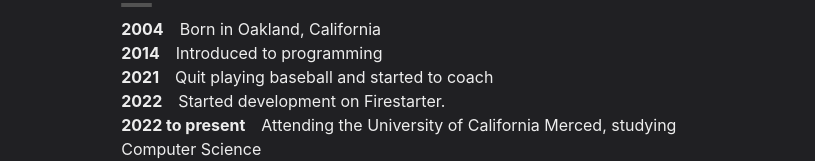
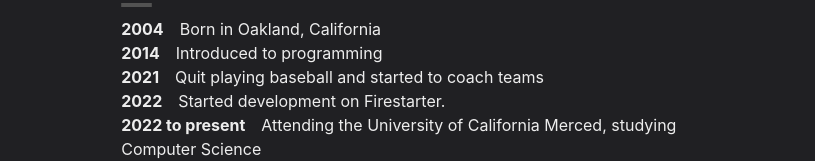
Before and after one commit to CherryYeti/Portfolio, a Next.js app: page / in a window 1280 px wide. Shown: the part 422-583 px from the top of the page, without its empty margins (232-1047 px from the left). Built offline with nearby package versions, Linux system fonts and the light colour scheme.

Commit message:
Edit text

```diff
--- a/pages/index.js
+++ b/pages/index.js
@@ -56,7 +56,7 @@ const Page = () => {
                     </BioSection>
                     <BioSection>
                         <BioYear>2021</BioYear>
-                        Quit playing baseball and started to coach
+                        Quit playing baseball and started to coach teams
                     </BioSection>
                     <BioSection>
                         <BioYear>2022</BioYear>
```
